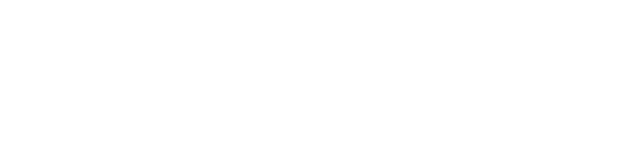
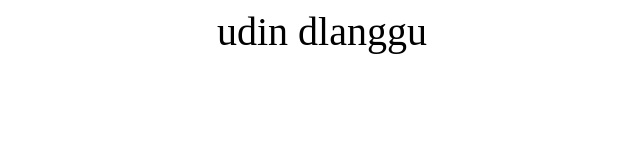
Before and after one commit to Freyy001/Bibit-Esemka, a plain HTML site: page index.html in a window 1280 px wide. Shown: the whole page, without its empty margins (318-958 px from the left). Drawn offline with Linux system fonts and the light colour scheme.

Commit message:
tambah css

```diff
--- a/index.html
+++ b/index.html
@@ -4,8 +4,9 @@
     <meta charset="UTF-8">
     <meta name="viewport" content="width=device-width, initial-scale=1.0">
     <title>Document</title>
+    <link rel="stylesheet" href="style.css">
 </head>
 <body>
-
+    <div class="udin">udin dlanggu</div>
 </body>
 </html>
--- /dev/null
+++ b/style.css
@@ -0,0 +1,4 @@
+.udin{
+    text-align: center;
+    font-size: 40px;
+}
```
Also changed, not shown: baru.html (deleted), coba.html (deleted).
